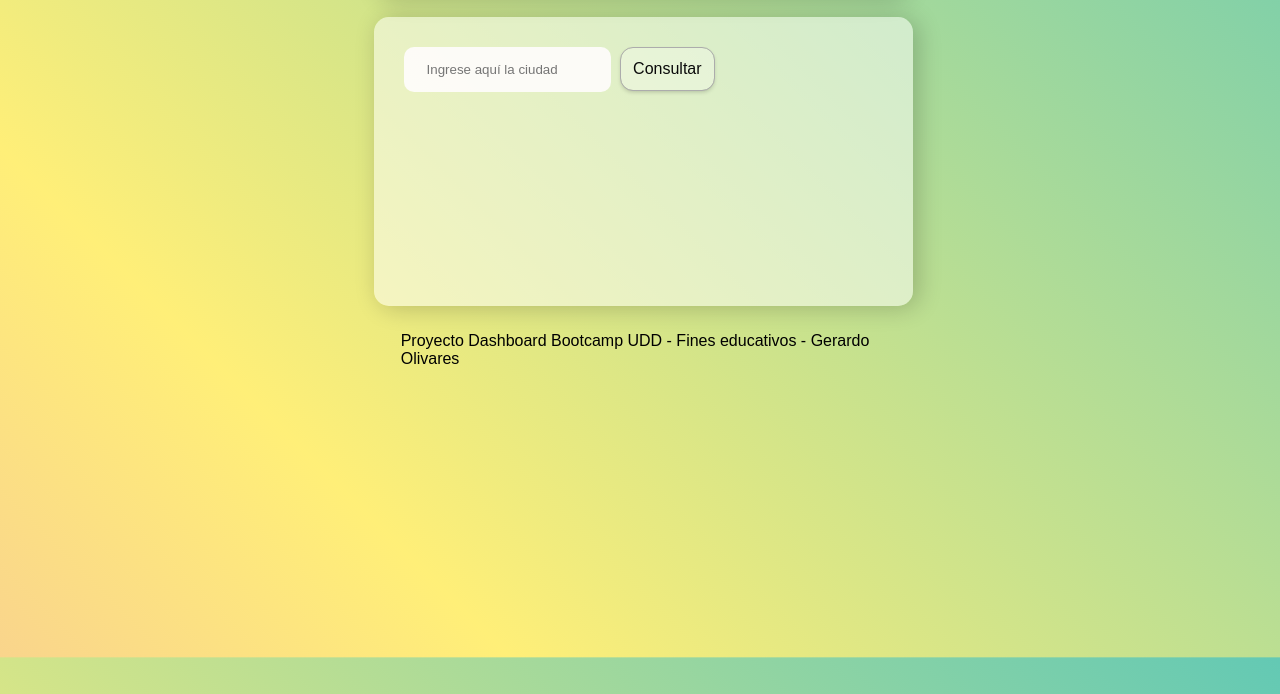
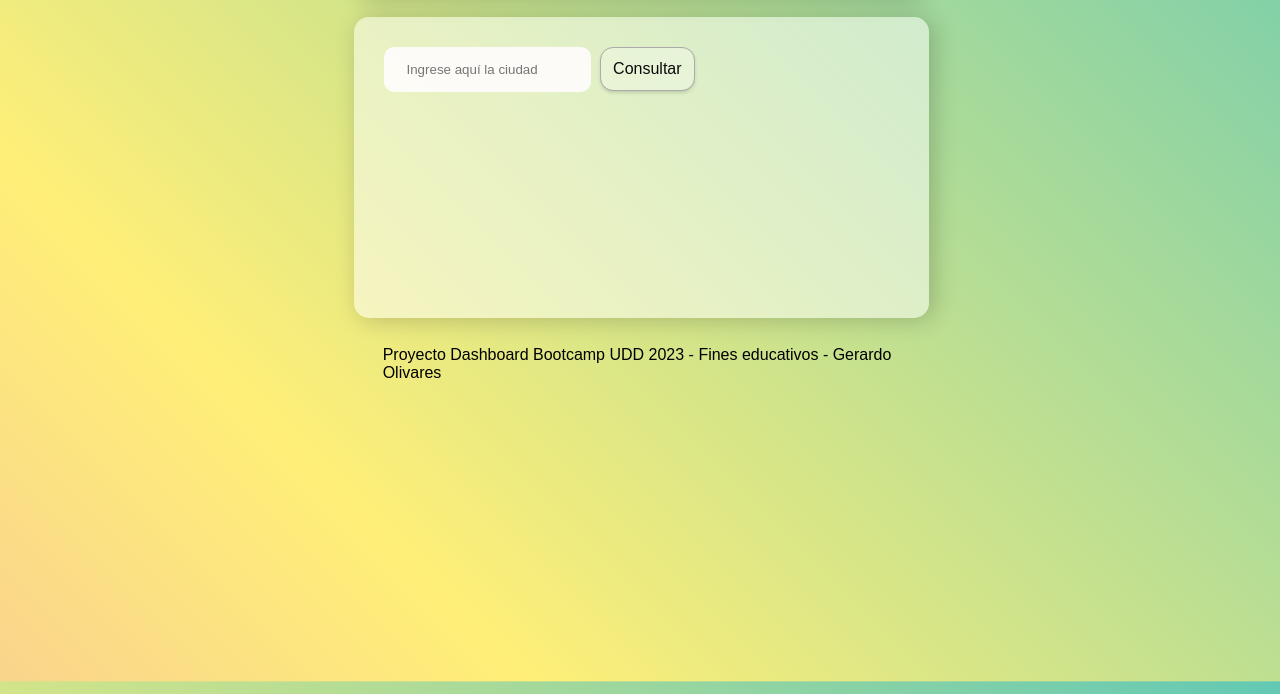
Before and after one commit to OSGERARDO/Proyecto-3-Dashboard, a website with bundled scripts: page index.html in a window 1280 px wide. Shown: the part 106-800 px from the top of the page. Built offline with nearby package versions, Linux system fonts and the light colour scheme; a script that the page names is missing.

Commit message:
"mod index"

```diff
--- a/index.html
+++ b/index.html
@@ -41,5 +41,5 @@
 
 
 
-<footer class="footer">Proyecto Dashboard Bootcamp UDD - Fines educativos - Gerardo Olivares</footer>
+<footer class="footer">Proyecto Dashboard Bootcamp UDD 2023 - Fines educativos - Gerardo Olivares</footer>
 </html>
```
